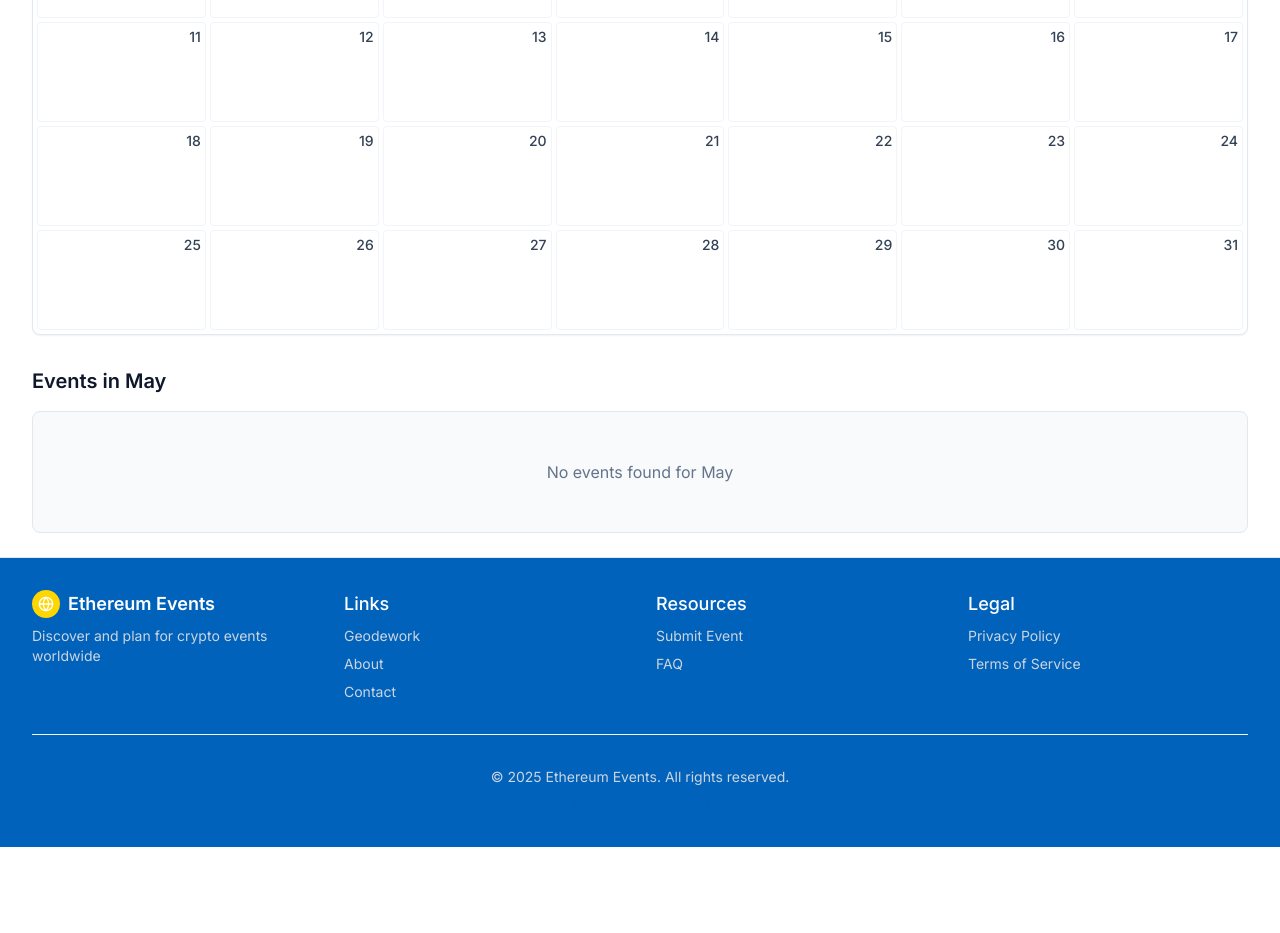
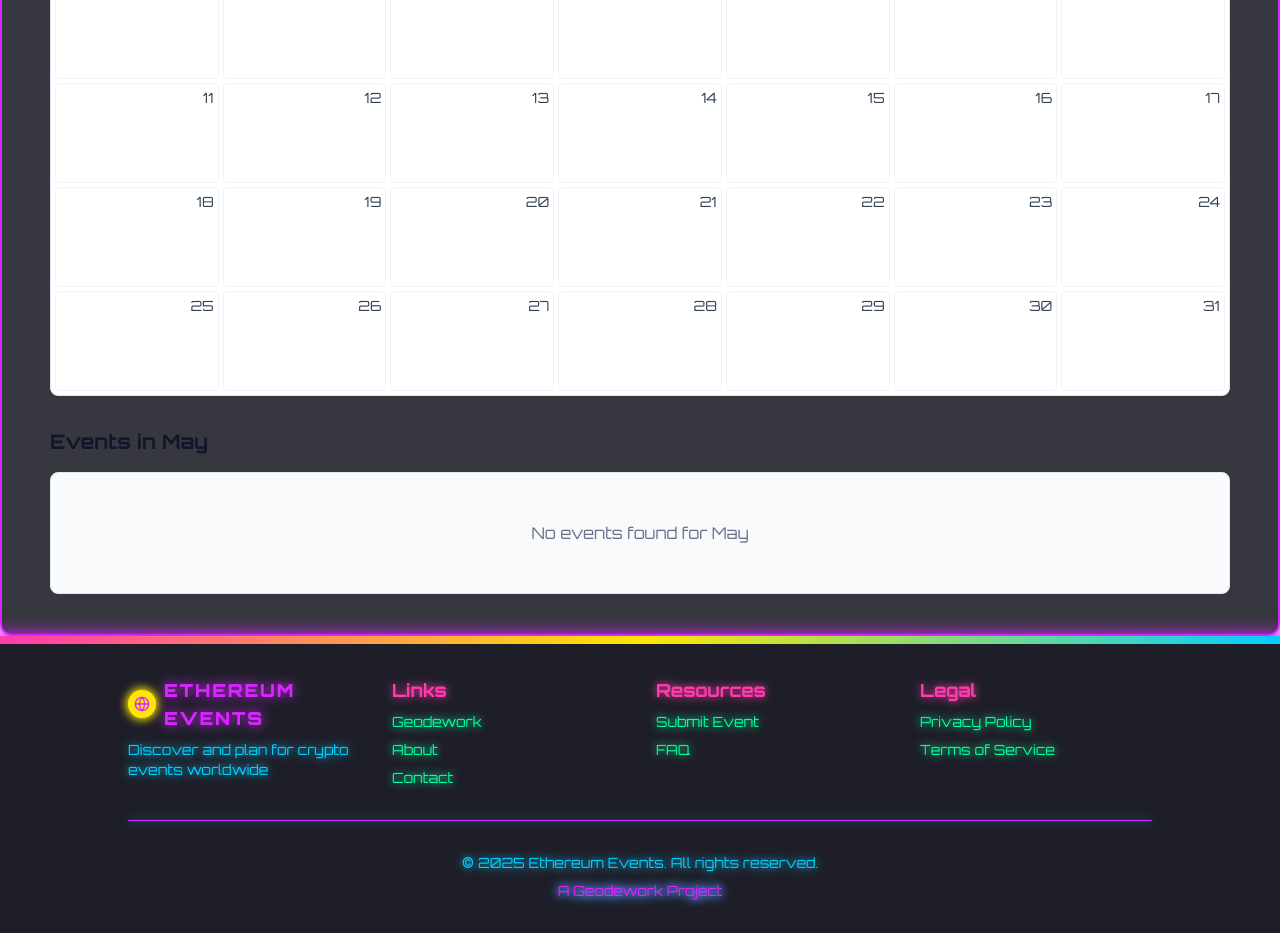
Before and after one commit to geodework/ethereum-events, a Next.js app: page / in a window 1280 px wide. Shown: the part 660-1593 px from the top of the page. Before the commit the page ends 1507 px from the top, so only its background shows below. Built offline with nearby package versions, Linux system fonts and the light colour scheme.

Commit message:
style: cyberpunk with white background

```diff
--- a/app/globals.css
+++ b/app/globals.css
@@ -1,51 +1,53 @@
+@import url('https://fonts.googleapis.com/css2?family=Orbitron:wght@400;700;900&display=swap');
+
 @tailwind base;
 @tailwind components;
 @tailwind utilities;
 
 @layer base {
   :root {
-    --background: 0 0% 100%;
-    --foreground: 222.2 84% 4.9%;
-    --card: 0 0% 100%;
-    --card-foreground: 222.2 84% 4.9%;
-    --popover: 0 0% 100%;
-    --popover-foreground: 222.2 84% 4.9%;
-    --primary: 228 65% 50%;
-    --primary-foreground: 210 40% 98%;
-    --secondary: 210 40% 96.1%;
-    --secondary-foreground: 222.2 47.4% 11.2%;
-    --muted: 210 40% 96.1%;
-    --muted-foreground: 215.4 16.3% 46.9%;
-    --accent: 48 100% 63%;
-    --accent-foreground: 222.2 47.4% 11.2%;
-    --destructive: 0 84.2% 60.2%;
-    --destructive-foreground: 210 40% 98%;
-    --border: 214.3 31.8% 91.4%;
-    --input: 214.3 31.8% 91.4%;
-    --ring: 228 65% 50%;
+    --background: 220 10% 96%; /* light grey */
+    --foreground: 277 100% 99%; /* near white */
+    --card: 220 10% 96%;
+    --card-foreground: 277 100% 99%;
+    --popover: 220 10% 96%;
+    --popover-foreground: 277 100% 99%;
+    --primary: 293 100% 63%; /* neon purple */
+    --primary-foreground: 277 100% 99%;
+    --secondary: 166 100% 50%; /* neon green */
+    --secondary-foreground: 277 100% 99%;
+    --muted: 220 10% 80%;
+    --muted-foreground: 277 100% 99%;
+    --accent: 51 100% 50%; /* neon yellow */
+    --accent-foreground: 277 100% 99%;
+    --destructive: 0 100% 63%; /* neon red */
+    --destructive-foreground: 277 100% 99%;
+    --border: 277 100% 80%;
+    --input: 277 100% 80%;
+    --ring: 293 100% 63%;
     --radius: 0.5rem;
   }
 
   .dark {
-    --background: 222.2 84% 4.9%;
-    --foreground: 210 40% 98%;
-    --card: 222.2 84% 4.9%;
-    --card-foreground: 210 40% 98%;
-    --popover: 222.2 84% 4.9%;
-    --popover-foreground: 210 40% 98%;
-    --primary: 228 65% 50%;
-    --primary-foreground: 222.2 47.4% 11.2%;
-    --secondary: 217.2 32.6% 17.5%;
-    --secondary-foreground: 210 40% 98%;
-    --muted: 217.2 32.6% 17.5%;
-    --muted-foreground: 215 20.2% 65.1%;
-    --accent: 48 100% 63%;
-    --accent-foreground: 222.2 47.4% 11.2%;
-    --destructive: 0 62.8% 30.6%;
-    --destructive-foreground: 210 40% 98%;
-    --border: 217.2 32.6% 17.5%;
-    --input: 217.2 32.6% 17.5%;
-    --ring: 228 65% 50%;
+    --background: 260 20% 10%;
+    --foreground: 277 100% 99%;
+    --card: 260 20% 10%;
+    --card-foreground: 277 100% 99%;
+    --popover: 260 20% 10%;
+    --popover-foreground: 277 100% 99%;
+    --primary: 293 100% 63%;
+    --primary-foreground: 277 100% 99%;
+    --secondary: 166 100% 50%;
+    --secondary-foreground: 277 100% 99%;
+    --muted: 260 20% 20%;
+    --muted-foreground: 277 100% 99%;
+    --accent: 51 100% 50%;
+    --accent-foreground: 277 100% 99%;
+    --destructive: 0 100% 63%;
+    --destructive-foreground: 277 100% 99%;
+    --border: 277 100% 40%;
+    --input: 277 100% 40%;
+    --ring: 293 100% 63%;
   }
 }
 
@@ -55,5 +57,9 @@
   }
   body {
     @apply bg-background text-foreground;
+    font-family: 'Orbitron', 'Inter', 'Arial', sans-serif;
+  }
+  .font-orbitron {
+    font-family: 'Orbitron', 'Inter', 'Arial', sans-serif;
   }
 }
--- a/app/layout.tsx
+++ b/app/layout.tsx
@@ -1,26 +1,34 @@
-import type React from 'react';
-import type { Metadata } from 'next';
-import { Inter } from 'next/font/google';
-import './globals.css';
-import Header from '@/components/header';
-import Footer from '@/components/footer';
-import { ThemeProvider } from '@/components/theme-provider';
+import type React from "react"
+import type { Metadata } from "next"
+import "./globals.css"
+import Header from "@/components/header"
+import Footer from "@/components/footer"
+import { ThemeProvider } from "@/components/theme-provider"
 
-const inter = Inter({ subsets: ['latin'] });
+// Add Google Fonts import for Orbitron
+// This will be added in _document or via a <link> in _app, but for now, set up the className
+const orbitronFont = "font-orbitron"
 
 export const metadata: Metadata = {
-  title: 'Ethereum Events - Global Crypto Calendar',
-  description: 'Discover and plan for crypto events worldwide',
-};
+  title: "Ethereum Events - Global Crypto Calendar",
+  description: "Discover and plan for crypto events worldwide",
+}
 
 export default function RootLayout({
   children,
 }: Readonly<{
-  children: React.ReactNode;
+  children: React.ReactNode
 }>) {
   return (
     <html lang="en" suppressHydrationWarning>
-      <body className={inter.className}>
+      <head>
+        {/* Google Fonts: Orbitron */}
+        <link
+          href="https://fonts.googleapis.com/css2?family=Orbitron:wght@400;700;900&display=swap"
+          rel="stylesheet"
+        />
+      </head>
+      <body className={orbitronFont}>
         <ThemeProvider
           attribute="class"
           defaultTheme="system"
@@ -35,5 +43,5 @@ export default function RootLayout({
         </ThemeProvider>
       </body>
     </html>
-  );
+  )
 }
--- a/app/page.tsx
+++ b/app/page.tsx
@@ -2,9 +2,9 @@
 
 import { useState } from "react"
 import { Tabs, TabsContent, TabsList, TabsTrigger } from "@/components/ui/tabs"
-import { CalendarView } from "@/components/calendar-view"
+import CalendarView from "@/components/calendar-view"
 import { ListView } from "@/components/list-view"
-import { FilterBar, type FilterState } from "@/components/filter-bar"
+import FilterBar, { type FilterState } from "@/components/filter-bar"
 import { events } from "@/lib/data"
 import { Calendar, List, Globe } from "lucide-react"
 
--- a/components/calendar-view.tsx
+++ b/components/calendar-view.tsx
@@ -11,7 +11,7 @@ interface CalendarViewProps {
   events: Event[]
 }
 
-export function CalendarView({ events }: CalendarViewProps) {
+export default function CalendarView({ events }: CalendarViewProps) {
   const [currentDate, setCurrentDate] = useState(new Date())
   const currentMonth = currentDate.getMonth()
   const currentYear = currentDate.getFullYear()
@@ -38,13 +38,16 @@ export function CalendarView({ events }: CalendarViewProps) {
     return (
       (eventStartYear === currentYear && eventStartMonth === currentMonth) ||
       (eventEndYear === currentYear && eventEndMonth === currentMonth) ||
-      (new Date(currentYear, currentMonth, 1) >= new Date(eventStartYear, eventStartMonth, 1) &&
-        new Date(currentYear, currentMonth, 1) <= new Date(eventEndYear, eventEndMonth, 1))
+      (new Date(currentYear, currentMonth, 1) >=
+        new Date(eventStartYear, eventStartMonth, 1) &&
+        new Date(currentYear, currentMonth, 1) <=
+          new Date(eventEndYear, eventEndMonth, 1))
     )
   })
 
   // Create calendar days array
-  const calendarDays = []
+  const calendarDays: (null | { day: number; date: Date; events: Event[] })[] =
+    []
 
   // Add empty cells for days before the first day of the month
   for (let i = 0; i < firstDayOfMonth; i++) {
@@ -76,6 +79,7 @@ export function CalendarView({ events }: CalendarViewProps) {
   }
 
   return (
+    <div className="rounded-xl border-2 border-neonPurple bg-[rgba(20,20,30,0.85)] shadow-[0_0_12px_2px_#d726ff] p-4 font-orbitron text-neonYellow">
       <div className="container py-6">
         <div className="mb-6 flex items-center justify-between">
           <h2 className="text-2xl font-bold text-primary">
@@ -103,7 +107,10 @@ export function CalendarView({ events }: CalendarViewProps) {
 
         <div className="mb-8 grid grid-cols-7 gap-1 rounded-lg border border-slate-200 bg-white p-1 shadow-sm">
           {["Sun", "Mon", "Tue", "Wed", "Thu", "Fri", "Sat"].map((day) => (
-          <div key={day} className="p-2 text-center font-medium text-slate-700">
+            <div
+              key={day}
+              className="p-2 text-center font-medium text-slate-700"
+            >
               {day}
             </div>
           ))}
@@ -111,13 +118,19 @@ export function CalendarView({ events }: CalendarViewProps) {
           {calendarDays.map((day, index) => (
             <div
               key={index}
-            className={`min-h-[100px] border p-1 ${day ? "bg-white" : "bg-slate-50"} ${
-              day && day.events.length > 0 ? "border-blue-100" : "border-slate-100"
+              className={`min-h-[100px] border p-1 ${
+                day ? "bg-white" : "bg-slate-50"
+              } ${
+                day && day.events.length > 0
+                  ? "border-blue-100"
+                  : "border-slate-100"
               } rounded`}
             >
               {day && (
                 <>
-                <div className="text-right text-sm font-medium text-slate-700">{day.day}</div>
+                  <div className="text-right text-sm font-medium text-slate-700">
+                    {day.day}
+                  </div>
                   {day.events.length > 0 && (
                     <div className="mt-1">
                       {day.events.slice(0, 2).map((event) => (
@@ -130,7 +143,9 @@ export function CalendarView({ events }: CalendarViewProps) {
                         </div>
                       ))}
                       {day.events.length > 2 && (
-                      <div className="text-xs text-slate-500">+{day.events.length - 2} more</div>
+                        <div className="text-xs text-slate-500">
+                          +{day.events.length - 2} more
+                        </div>
                       )}
                     </div>
                   )}
@@ -140,7 +155,9 @@ export function CalendarView({ events }: CalendarViewProps) {
           ))}
         </div>
 
-      <h3 className="mb-4 text-xl font-semibold text-slate-900">Events in {months[currentMonth]}</h3>
+        <h3 className="mb-4 text-xl font-semibold text-slate-900">
+          Events in {months[currentMonth]}
+        </h3>
 
         <div className="grid gap-6 md:grid-cols-2 lg:grid-cols-3">
           {filteredEvents.map((event) => (
@@ -153,5 +170,6 @@ export function CalendarView({ events }: CalendarViewProps) {
           )}
         </div>
       </div>
+    </div>
   )
 }
--- a/components/footer.tsx
+++ b/components/footer.tsx
@@ -3,25 +3,32 @@ import { Globe } from "lucide-react"
 
 export default function Footer() {
   return (
-    <footer className="border-t bg-primary">
-      <div className="container py-8">
+    <footer className="border-t-0 bg-[rgba(20,20,30,0.95)] shadow-[0_0_16px_2px_#d726ff] font-orbitron pt-0">
+      <div className="w-full h-2 bg-gradient-to-r from-neonPink via-neonYellow to-neonBlue" />
+      <div className="py-8 px-4 md:px-12 lg:px-32">
         <div className="grid grid-cols-1 gap-8 md:grid-cols-2 lg:grid-cols-4">
           <div>
             <div className="flex items-center gap-2">
-              <div className="rounded-full bg-accent p-1.5">
-                <Globe className="h-4 w-4 text-white" />
+              <div className="rounded-full bg-neonYellow p-1.5 shadow-[0_0_8px_2px_#ffe700]">
+                <Globe className="h-4 w-4 text-neonPurple" />
               </div>
-              <h3 className="text-lg font-semibold text-white">Ethereum Events</h3>
+              <h3 className="text-lg font-extrabold text-neonPurple drop-shadow-[0_0_6px_#d726ff] tracking-widest uppercase">
+                Ethereum Events
+              </h3>
             </div>
-            <p className="mt-2 text-sm text-slate-300">Discover and plan for crypto events worldwide</p>
+            <p className="mt-2 text-sm text-neonBlue drop-shadow-[0_0_4px_#00cfff]">
+              Discover and plan for crypto events worldwide
+            </p>
           </div>
           <div>
-            <h3 className="text-lg font-medium text-white">Links</h3>
+            <h3 className="text-lg font-bold text-neonPink drop-shadow-[0_0_4px_#ff3cac]">
+              Links
+            </h3>
             <ul className="mt-2 space-y-2 text-sm">
               <li>
                 <Link
                   href="https://geodework.com"
-                  className="text-slate-300 hover:text-white"
+                  className="text-neonGreen hover:text-neonYellow drop-shadow-[0_0_4px_#00ff9f]"
                   target="_blank"
                   rel="noopener noreferrer"
                 >
@@ -29,54 +36,78 @@ export default function Footer() {
                 </Link>
               </li>
               <li>
-                <Link href="#" className="text-slate-300 hover:text-white">
+                <Link
+                  href="#"
+                  className="text-neonGreen hover:text-neonYellow drop-shadow-[0_0_4px_#00ff9f]"
+                >
                   About
                 </Link>
               </li>
               <li>
-                <Link href="#" className="text-slate-300 hover:text-white">
+                <Link
+                  href="#"
+                  className="text-neonGreen hover:text-neonYellow drop-shadow-[0_0_4px_#00ff9f]"
+                >
                   Contact
                 </Link>
               </li>
             </ul>
           </div>
           <div>
-            <h3 className="text-lg font-medium text-white">Resources</h3>
+            <h3 className="text-lg font-bold text-neonPink drop-shadow-[0_0_4px_#ff3cac]">
+              Resources
+            </h3>
             <ul className="mt-2 space-y-2 text-sm">
               <li>
-                <Link href="#" className="text-slate-300 hover:text-white">
+                <Link
+                  href="#"
+                  className="text-neonGreen hover:text-neonYellow drop-shadow-[0_0_4px_#00ff9f]"
+                >
                   Submit Event
                 </Link>
               </li>
               <li>
-                <Link href="#" className="text-slate-300 hover:text-white">
+                <Link
+                  href="#"
+                  className="text-neonGreen hover:text-neonYellow drop-shadow-[0_0_4px_#00ff9f]"
+                >
                   FAQ
                 </Link>
               </li>
             </ul>
           </div>
           <div>
-            <h3 className="text-lg font-medium text-white">Legal</h3>
+            <h3 className="text-lg font-bold text-neonPink drop-shadow-[0_0_4px_#ff3cac]">
+              Legal
+            </h3>
             <ul className="mt-2 space-y-2 text-sm">
               <li>
-                <Link href="#" className="text-slate-300 hover:text-white">
+                <Link
+                  href="#"
+                  className="text-neonGreen hover:text-neonYellow drop-shadow-[0_0_4px_#00ff9f]"
+                >
                   Privacy Policy
                 </Link>
               </li>
               <li>
-                <Link href="#" className="text-slate-300 hover:text-white">
+                <Link
+                  href="#"
+                  className="text-neonGreen hover:text-neonYellow drop-shadow-[0_0_4px_#00ff9f]"
+                >
                   Terms of Service
                 </Link>
               </li>
             </ul>
           </div>
         </div>
-        <div className="mt-8 border-t border-slate-100 pt-8 text-center text-sm text-slate-300">
-          <p>© {new Date().getFullYear()} Ethereum Events. All rights reserved.</p>
+        <div className="mt-8 border-t border-neonPurple pt-8 text-center text-sm text-neonBlue drop-shadow-[0_0_4px_#00cfff]">
+          <p>
+            © {new Date().getFullYear()} Ethereum Events. All rights reserved.
+          </p>
           <p className="mt-2">
             <Link
               href="https://geodework.com"
-              className="text-primary hover:underline"
+              className="text-neonPurple hover:text-neonYellow drop-shadow-[0_0_4px_#d726ff]"
               target="_blank"
               rel="noopener noreferrer"
             >
--- a/tailwind.config.ts
+++ b/tailwind.config.ts
@@ -19,6 +19,9 @@ const config = {
       },
     },
     extend: {
+      fontFamily: {
+        orbitron: ["Orbitron", "Inter", "Arial", "sans-serif"],
+      },
       colors: {
         border: "hsl(var(--border))",
         input: "hsl(var(--input))",
@@ -26,19 +29,19 @@ const config = {
         background: "hsl(var(--background))",
         foreground: "hsl(var(--foreground))",
         primary: {
-          DEFAULT: "#0062ba",
+          DEFAULT: "#d726ff",
           foreground: "hsl(var(--primary-foreground))",
         },
         accent: {
-          DEFAULT: "rgb(255 214 0)",
+          DEFAULT: "#ffe700",
           foreground: "hsl(var(--accent-foreground))",
         },
         secondary: {
-          DEFAULT: "hsl(var(--secondary))",
+          DEFAULT: "#00ff9f",
           foreground: "hsl(var(--secondary-foreground))",
         },
         destructive: {
-          DEFAULT: "hsl(var(--destructive))",
+          DEFAULT: "#ff206e",
           foreground: "hsl(var(--destructive-foreground))",
         },
         muted: {
@@ -53,6 +56,11 @@ const config = {
           DEFAULT: "hsl(var(--card))",
           foreground: "hsl(var(--card-foreground))",
         },
+        neonBlue: "#00cfff",
+        neonPink: "#ff3cac",
+        neonGreen: "#00ff9f",
+        neonYellow: "#ffe700",
+        neonPurple: "#d726ff",
       },
       borderRadius: {
         lg: "var(--radius)",
```
Also changed, not shown: components/event-card.tsx (+29 -20 lines), components/filter-bar.tsx (+19 -6 lines), components/header.tsx (+8 -4 lines). Lines whose indentation alone changed are shown as unchanged.
